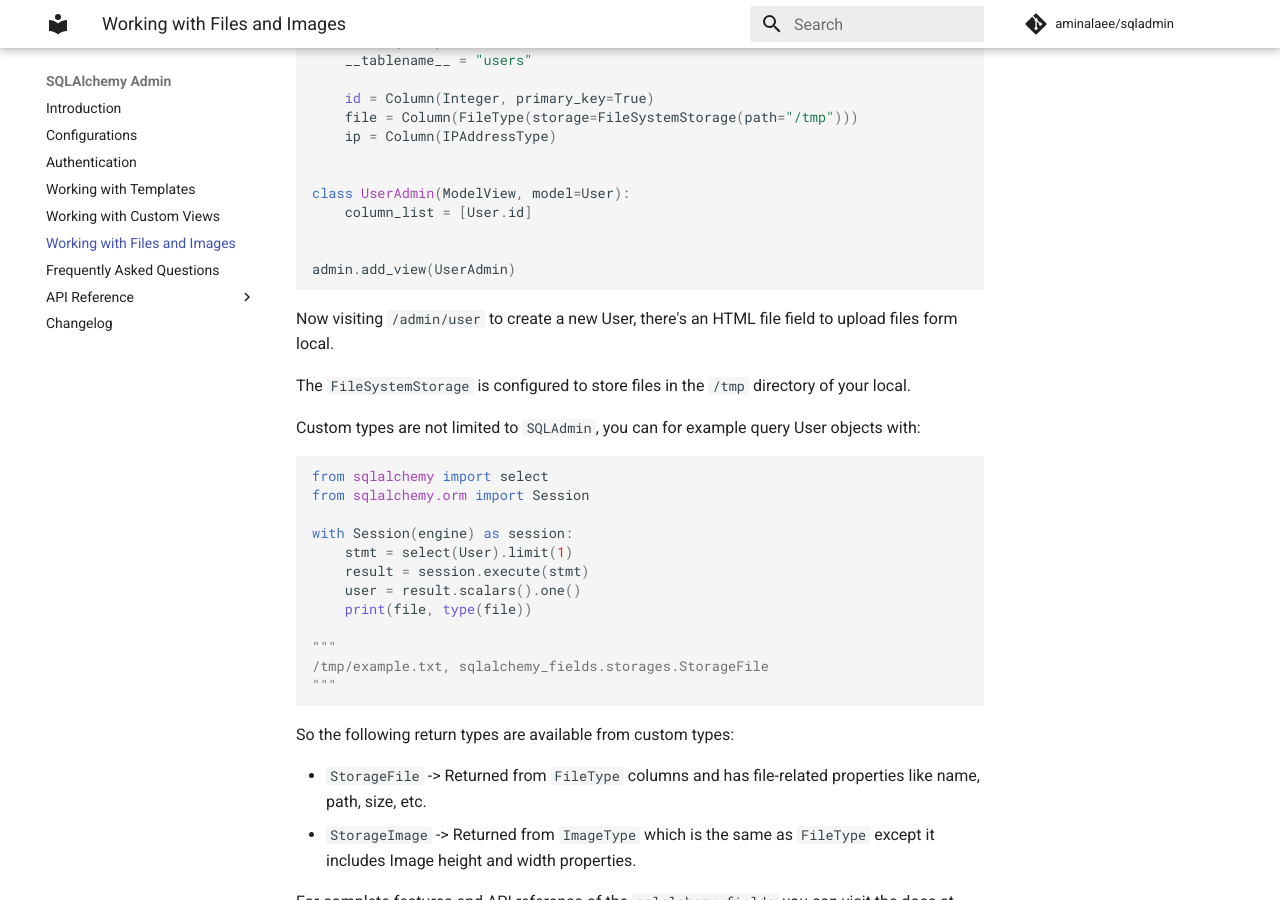
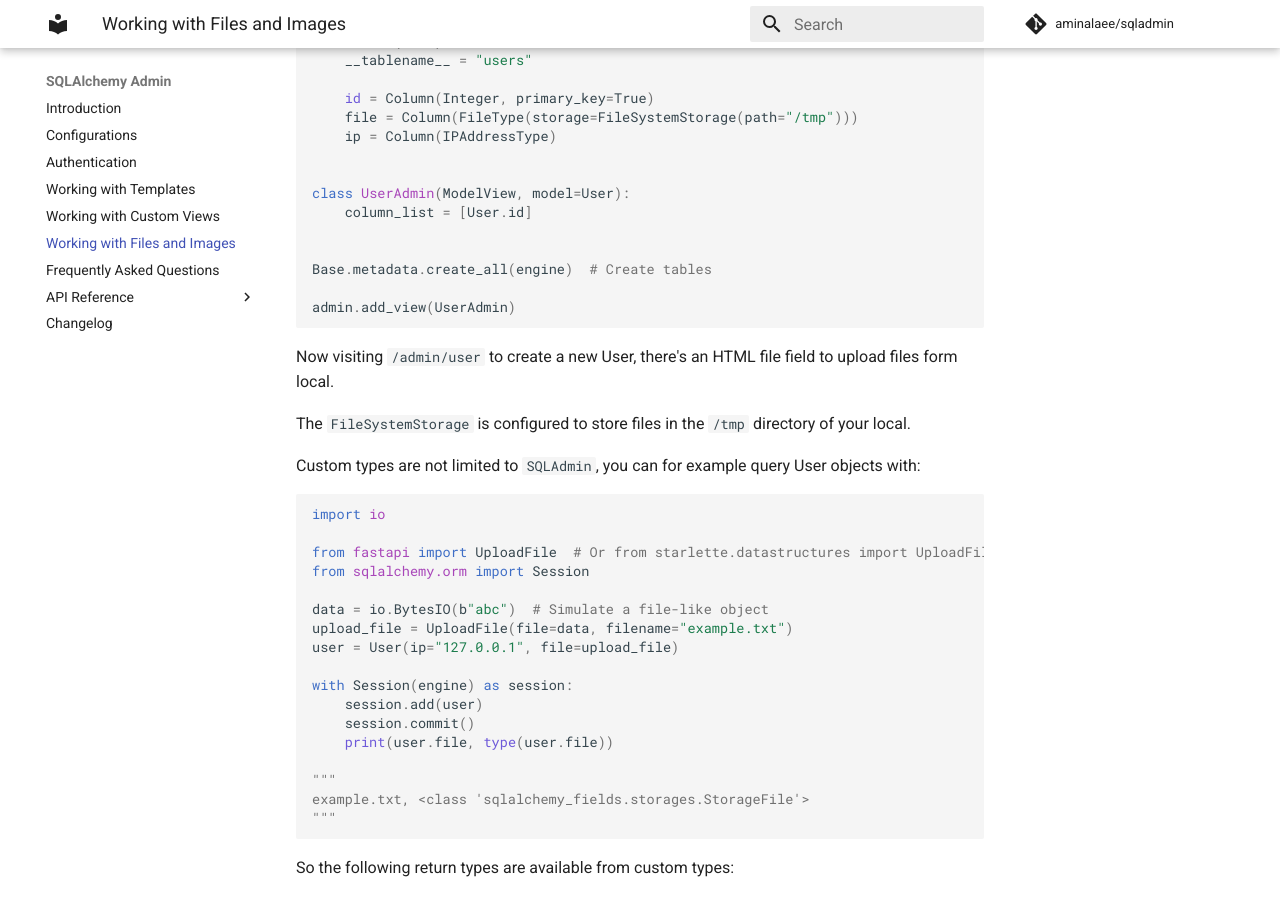
Before and after one commit to aminalaee/sqladmin, an MkDocs documentation site: the page built from docs/working_with_files.md, in a window 1280 px wide and 900 px high, scrolled down 943 px. Built offline with MkDocs 1.6.1 and Material for MkDocs 9.7.7, drawn with Linux system fonts in a browser that asks for light colours; comment, search, counter and statistics services are not loaded.

Commit message:
update docs

````diff
--- a/docs/working_with_files.md
+++ b/docs/working_with_files.md
@@ -48,6 +48,8 @@ class UserAdmin(ModelView, model=User):
     column_list = [User.id]
 
 
+Base.metadata.create_all(engine)  # Create tables
+
 admin.add_view(UserAdmin)
 ```
 
@@ -59,17 +61,22 @@ The `FileSystemStorage` is configured to store files in the `/tmp` directory of
 Custom types are not limited to `SQLAdmin`, you can for example query User objects with:
 
 ```python
-from sqlalchemy import select
+import io
+
+from fastapi import UploadFile  # Or from starlette.datastructures import UploadFile
 from sqlalchemy.orm import Session
 
+data = io.BytesIO(b"abc")  # Simulate a file-like object
+upload_file = UploadFile(file=data, filename="example.txt")
+user = User(ip="127.0.0.1", file=upload_file)
+
 with Session(engine) as session:
-    stmt = select(User).limit(1)
-    result = session.execute(stmt)
-    user = result.scalars().one()
-    print(file, type(file))
+    session.add(user)
+    session.commit()
+    print(user.file, type(user.file))
 
 """
-/tmp/example.txt, sqlalchemy_fields.storages.StorageFile
+example.txt, <class 'sqlalchemy_fields.storages.StorageFile'>
 """
 ```
 
````
